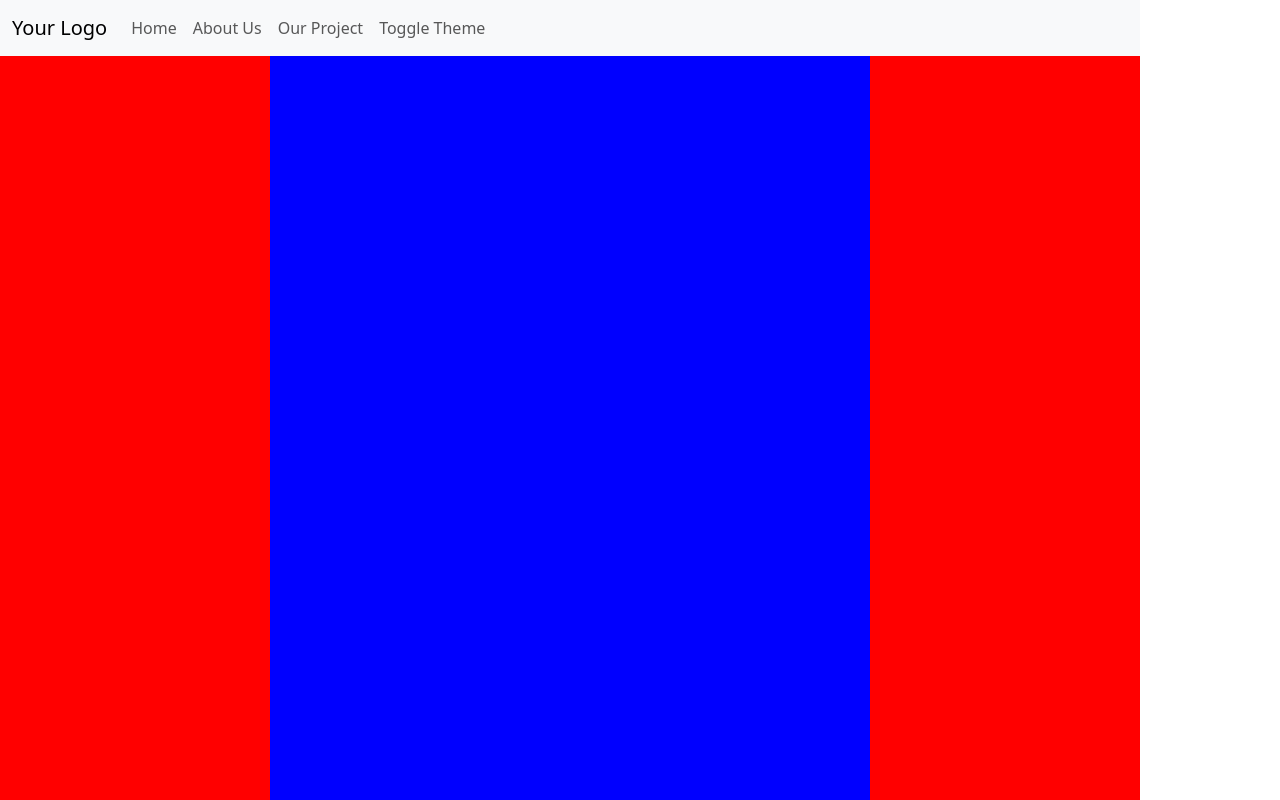
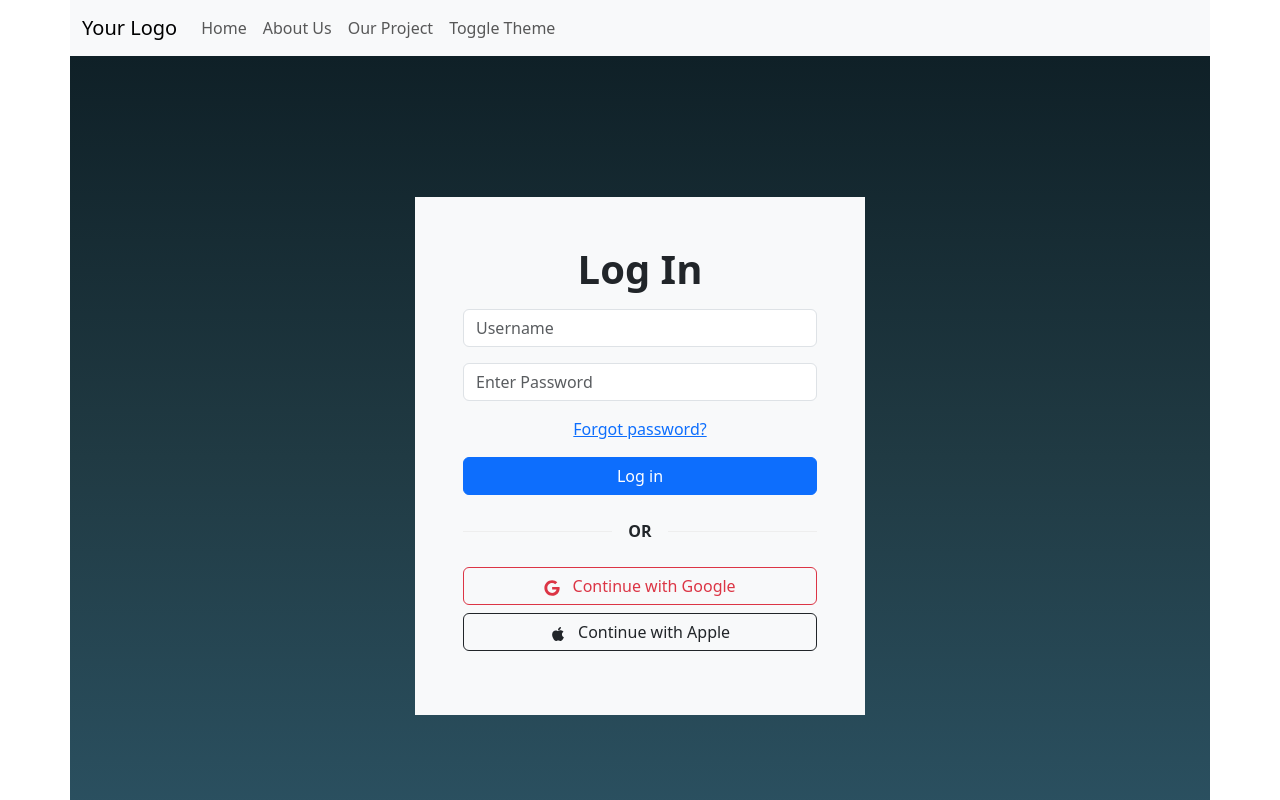
Before and after one commit to EHC-35-1/front-end, a React (Vite) app: page /login in a window 1280 px wide. Shown: the top 800 px of the page. Built offline with nearby package versions, Linux system fonts and the light colour scheme.

Commit message:
Update Login layout

```diff
--- a/src/pages/Login/Login.css
+++ b/src/pages/Login/Login.css
@@ -1,18 +1,33 @@
-.wrapper {
-    height: 100%;
-    background-color: green;
-}
+body {
+    margin: 0;
+    justify-content: center;
+    align-items: center;
+    min-height: 100vh;
+    width: 100%;
+  }
 
-.inner {
+  .wrapper {
     display: flex;
     justify-content: center;
     align-items: center;
+    flex-direction: column;
+    background: linear-gradient(to bottom, #0f2027, #203a43, #2c5364);
+    min-height: 100vh;
+}
+  .divider:after,
+  .divider:before {
+    content: "";
+    flex: 1;
+    height: 1px;
+    background: #eee;
+  }
 
-    background-color: red;
-}
+  .d-grid-center {
+    display: grid;
+    place-items: center;
+  }
 
-.content {
-    height: 800px;
-    width: 600px;
-    background-color: blue;
-}
+  .d-grid-gap-2 {
+    display: grid;
+    gap: 2;
+  }
--- a/src/pages/Login/index.jsx
+++ b/src/pages/Login/index.jsx
@@ -1,13 +1,47 @@
 import "./Login.css";
+import { Form, Button } from "react-bootstrap";
+import { FaGoogle, FaApple } from "react-icons/fa"; // Import FontAwesome icons
 
 function Login() {
-    return (
-        <div className="wrapper">
-            <div className="inner">
-                <div className="content"></div>
-            </div>
+  return (
+    <div className="wrapper">
+      <Form
+        className="p-5 round bg-light text-center"
+        style={{ width: "450px" }}
+      >
+        <h1 className="text-center mb-3 fw-bold">Log In</h1>
+        <Form.Group className="mb-3" controlId="username">
+          <Form.Control type="email" placeholder="Username" required />
+        </Form.Group>
+        <Form.Group className="mb-3" controlId="password">
+          <Form.Control type="password" placeholder="Enter Password" required />
+        </Form.Group>
+        <div className="text-center mt-3 mb-3">
+          <a href="#">Forgot password?</a>
         </div>
-    );
+        <div className="d-grid gap-2 mb-3">
+          <Button variant="primary" size="md" type="submit">
+            Log in
+          </Button>
+        </div>
+        <div className="divider d-flex align-items-center my-4">
+          <p className="text-center fw-bold mx-3 mb-0">OR</p>
+        </div>
+        <div className="d-grid-gap-2 mb-2">
+          <Button variant="outline-danger" size="md" className="d-grid-center">
+            <FaGoogle className="me-2" />{" "}
+            <span className="text-center">Continue with Google</span>
+          </Button>
+        </div>
+        <div className="d-grid-gap-2 mb-3">
+          <Button variant="outline-dark" size="md" className="d-grid-center">
+            <FaApple className="me-2" />{" "}
+            <span className="text-center">Continue with Apple</span>
+          </Button>
+        </div>
+      </Form>
+    </div>
+  );
 }
 
 export default Login;
```
